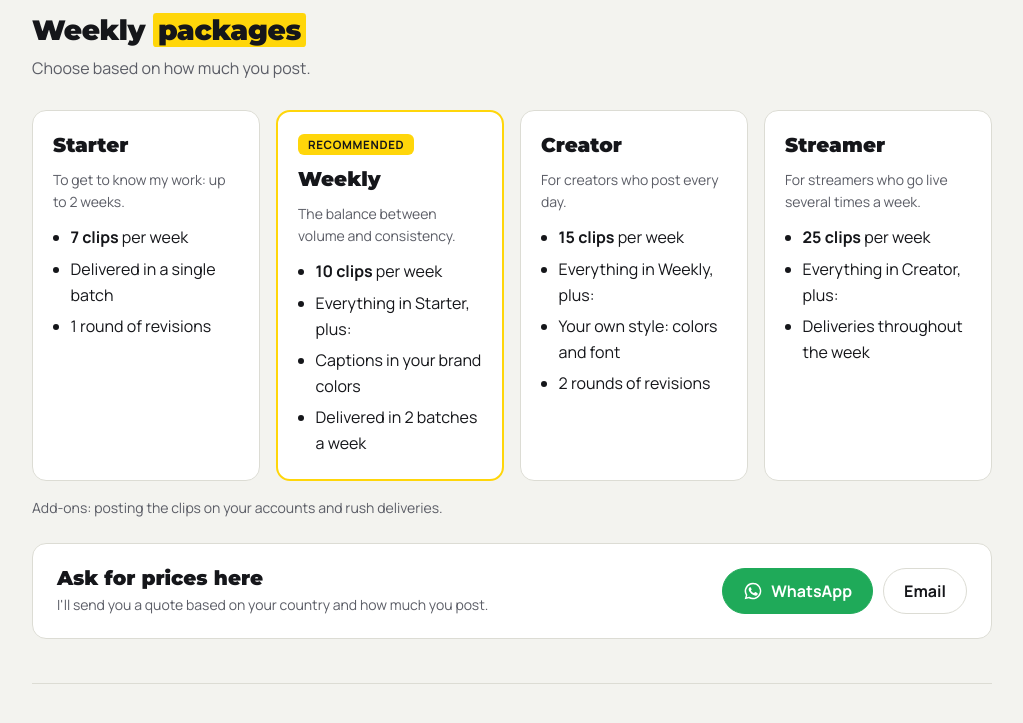
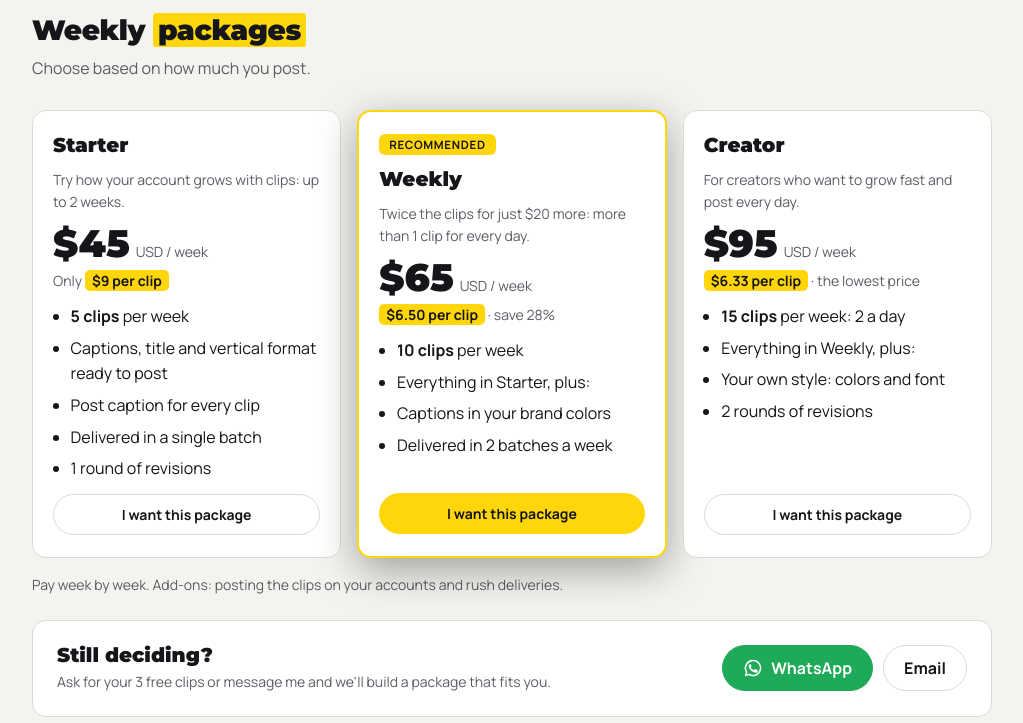
Before and after one commit to ragebaiterclipper/ragebaiterclipper.github.io, a plain HTML site: page index.html in a window 1280 px wide. Shown: the part 3290-4013 px from the top of the page, without its empty margins (128-1151 px from the left). Drawn offline with Linux system fonts and the light colour scheme.

Commit message:
Paquetes con precios: Inicial $45, Semanal $65, Creador $95; sin Streamer
Co-Authored-By: Claude Opus 5.5 <noreply@anthropic.com>

```diff
--- a/index.html
+++ b/index.html
@@ -161,13 +161,23 @@ figure { margin: 0; }
 .wa-flotante svg { width: 30px; height: 30px; }
 
 /* Paquetes */
-.paquetes { display: grid; grid-template-columns: repeat(auto-fit, minmax(220px, 1fr)); gap: 16px; }
+.paquetes { display: grid; grid-template-columns: repeat(auto-fit, minmax(240px, 1fr)); gap: 16px; max-width: 1000px; }
 .paquete { position: relative; display: grid; gap: 12px; align-content: start; background: var(--surface); border: 1px solid var(--line);
            border-radius: var(--radius); padding: 22px 20px; min-width: 0; }
 .paquete.destacado { border: 2px solid var(--caption); }
 .paquete h3 { font: 900 var(--step-1) var(--font-display); margin: 0; }
 .paquete ul { margin: 0; padding-left: 1.1em; display: grid; gap: 6px; }
-.paquete .btn { justify-self: start; font-size: var(--step--1); padding: 8px 16px; }
+.paquete .btn { justify-self: stretch; justify-content: center; text-align: center; font-size: var(--step--1); padding: 10px 16px; margin-top: 4px; }
+.precio { display: flex; align-items: baseline; gap: 6px; }
+.precio .monto { font: 900 2.4rem/1 var(--font-display); }
+.precio .per { font-size: var(--step--1); color: var(--muted); }
+.por-clip { margin: -6px 0 0; font-size: var(--step--1); color: var(--muted); }
+.por-clip b { background: var(--caption); color: var(--caption-ink); padding: 1px 7px; border-radius: 5px; }
+.paquete { display: flex; flex-direction: column; }
+.paquete > .sello { align-self: flex-start; }
+.paquete .btn { margin-top: auto; }
+.paquete.destacado .btn { background: var(--caption); color: var(--caption-ink); border-color: var(--caption); }
+.paquete.destacado { box-shadow: 0 12px 40px rgb(0 0 0 / 0.35); }
 .sello { justify-self: start; font: 700 0.72rem var(--font-body); letter-spacing: 0.06em; text-transform: uppercase;
          background: var(--caption); color: var(--caption-ink); padding: 3px 10px; border-radius: 6px; }
 .nota { margin: 0; font-size: var(--step--1); color: var(--muted); }
@@ -379,49 +389,51 @@ h2 .gratis { padding: 0 0.18em; border-radius: 0.12em; }
     <div class="paquetes">
       <div class="paquete">
         <h3 data-i18n="pq1">Inicial</h3>
-        <p class="nota" data-i18n="pq1-nota">Para conocer mi trabajo: hasta 2 semanas.</p>
+        <p class="nota" data-i18n="pq1-nota">Para probar cómo crece tu cuenta con clips: hasta 2 semanas.</p>
+        <div class="precio"><span class="monto">$45</span><span class="per" data-i18n="pq-per">USD / semana</span></div>
+        <p class="por-clip" data-i18n-html="pq1-clip">Solo <b>$9 por clip</b></p>
         <ul>
-          <li data-i18n-html="pq1a"><b>7 clips</b> por semana</li>
-          <li data-i18n="pq1c">Entrega en un solo envío</li>
+          <li data-i18n-html="pq1a"><b>5 clips</b> por semana</li>
+          <li data-i18n="pq1b">Subtítulos, título y formato vertical listos para subir</li>
+          <li data-i18n="pq1c">Texto para publicar en cada clip</li>
+          <li data-i18n="pq1e">Entrega en un solo envío</li>
           <li data-i18n="pq1d">1 ronda de cambios</li>
         </ul>
+        <a class="btn btn-correo wa-paquete" href="https://wa.me/59175027789" target="_blank" rel="noopener" data-i18n="pq-boton">Quiero este paquete</a>
       </div>
       <div class="paquete destacado">
         <span class="sello" data-i18n="sello">Recomendado</span>
         <h3 data-i18n="pq2">Semanal</h3>
-        <p class="nota" data-i18n="pq2-nota">El equilibrio entre cantidad y constancia.</p>
+        <p class="nota" data-i18n="pq2-nota">El doble de clips por solo $20 más: más de 1 clip para cada día.</p>
+        <div class="precio"><span class="monto">$65</span><span class="per" data-i18n="pq-per">USD / semana</span></div>
+        <p class="por-clip" data-i18n-html="pq2-clip"><b>$6.50 por clip</b> · ahorras 28%</p>
         <ul>
           <li data-i18n-html="pq2a"><b>10 clips</b> por semana</li>
           <li data-i18n="pq2b">Todo lo del Inicial, y además:</li>
           <li data-i18n="pq2c">Subtítulos con los colores de tu marca</li>
           <li data-i18n="pq2d">Entrega en 2 tandas por semana</li>
         </ul>
+        <a class="btn btn-correo wa-paquete" href="https://wa.me/59175027789" target="_blank" rel="noopener" data-i18n="pq-boton">Quiero este paquete</a>
       </div>
       <div class="paquete">
         <h3 data-i18n="pq3">Creador</h3>
-        <p class="nota" data-i18n="pq3-nota">Para quienes publican todos los días.</p>
+        <p class="nota" data-i18n="pq3-nota">Para quienes quieren crecer rápido y publicar todos los días.</p>
+        <div class="precio"><span class="monto">$95</span><span class="per" data-i18n="pq-per">USD / semana</span></div>
+        <p class="por-clip" data-i18n-html="pq3-clip"><b>$6.33 por clip</b> · el precio más bajo</p>
         <ul>
-          <li data-i18n-html="pq3a"><b>15 clips</b> por semana</li>
+          <li data-i18n-html="pq3a"><b>15 clips</b> por semana: 2 por día</li>
           <li data-i18n="pq3b">Todo lo del Semanal, y además:</li>
           <li data-i18n="pq3c">Tu propio estilo: colores y tipografía</li>
           <li data-i18n="pq3d">2 rondas de cambios</li>
         </ul>
-      </div>
-      <div class="paquete">
-        <h3 data-i18n="pq4">Streamer</h3>
-        <p class="nota" data-i18n="pq4-nota">Para quienes transmiten varias veces por semana.</p>
-        <ul>
-          <li data-i18n-html="pq4a"><b>25 clips</b> por semana</li>
-          <li data-i18n="pq4b">Todo lo del Creador, y además:</li>
-          <li data-i18n="pq4c">Entregas a lo largo de la semana</li>
-        </ul>
+        <a class="btn btn-correo wa-paquete" href="https://wa.me/59175027789" target="_blank" rel="noopener" data-i18n="pq-boton">Quiero este paquete</a>
       </div>
     </div>
-    <p class="extra" data-i18n="pq-extra">Aparte: publicación de los clips en tus cuentas y entregas urgentes.</p>
+    <p class="extra" data-i18n="pq-extra">Pagas semana a semana. Aparte: publicación de los clips en tus cuentas y entregas urgentes.</p>
     <div class="precios">
       <div>
-        <h3 data-i18n="pr-titulo">Consulta precios aquí</h3>
-        <p data-i18n="pr-texto">Te paso la cotización según tu país y cuánto publicas.</p>
+        <h3 data-i18n="pr-titulo">¿Aún no te decides?</h3>
+        <p data-i18n="pr-texto">Pide tus 3 clips gratis o escríbeme y armamos un paquete a tu medida.</p>
       </div>
       <div class="precios-contacto">
         <a class="btn btn-wa wa-precio" href="https://wa.me/59175027789" target="_blank" rel="noopener">
@@ -524,16 +536,18 @@ h2 .gratis { padding: 0 0.18em; border-radius: 0.12em; }
       "h-paquetes": 'Weekly <span class="hl">packages</span>',
       "sub-paquetes": "Choose based on how much you post.",
       sello: "Recommended",
-      pq1: "Starter", "pq1-nota": "To get to know my work: up to 2 weeks.",
-      pq1a: "<b>7 clips</b> per week", pq1c: "Delivered in a single batch", pq1d: "1 round of revisions",
-      pq2: "Weekly", "pq2-nota": "The balance between volume and consistency.",
+      pq1: "Starter", "pq1-nota": "Try how your account grows with clips: up to 2 weeks.",
+      "pq-per": "USD / week", "pq-boton": "I want this package",
+      "pq1-clip": "Only <b>$9 per clip</b>",
+      pq1a: "<b>5 clips</b> per week", pq1b: "Captions, title and vertical format ready to post", pq1c: "Post caption for every clip", pq1e: "Delivered in a single batch", pq1d: "1 round of revisions",
+      pq2: "Weekly", "pq2-nota": "Twice the clips for just $20 more: more than 1 clip for every day.",
+      "pq2-clip": "<b>$6.50 per clip</b> · save 28%",
       pq2a: "<b>10 clips</b> per week", pq2b: "Everything in Starter, plus:", pq2c: "Captions in your brand colors", pq2d: "Delivered in 2 batches a week",
-      pq3: "Creator", "pq3-nota": "For creators who post every day.",
-      pq3a: "<b>15 clips</b> per week", pq3b: "Everything in Weekly, plus:", pq3c: "Your own style: colors and font", pq3d: "2 rounds of revisions",
-      pq4: "Streamer", "pq4-nota": "For streamers who go live several times a week.",
-      pq4a: "<b>25 clips</b> per week", pq4b: "Everything in Creator, plus:", pq4c: "Deliveries throughout the week",
-      "pq-extra": "Add-ons: posting the clips on your accounts and rush deliveries.",
-      "pr-titulo": "Ask for prices here", "pr-texto": "I'll send you a quote based on your country and how much you post.", "pr-correo": "Email",
+      pq3: "Creator", "pq3-nota": "For creators who want to grow fast and post every day.",
+      "pq3-clip": "<b>$6.33 per clip</b> · the lowest price",
+      pq3a: "<b>15 clips</b> per week: 2 a day", pq3b: "Everything in Weekly, plus:", pq3c: "Your own style: colors and font", pq3d: "2 rounds of revisions",
+      "pq-extra": "Pay week by week. Add-ons: posting the clips on your accounts and rush deliveries.",
+      "pr-titulo": "Still deciding?", "pr-texto": "Ask for your 3 free clips or message me and we'll build a package that fits you.", "pr-correo": "Email",
       "h-sobre": 'About <span class="hl">me</span>',
       sobre1: "I'm Ariel, a vertical clip editor based in Bolivia. You work directly with me, no middlemen: the person who edits your videos is the one who answers you.",
       sobre2: "Working from Bolivia lets me charge less than most editors without lowering the quality: I'd rather you judge me by the results.",
@@ -591,14 +605,21 @@ h2 .gratis { padding: 0 0.18em; border-radius: 0.12em; }
     en: "Hi Ariel, I saw your page and I'd like my 3 free sample clips."
   };
   var MENSAJE_PRECIO = {
-    es: "Hola Ariel, vi tu página y quiero consultar los precios de los paquetes.",
-    en: "Hi Ariel, I saw your page and I'd like to ask about your package prices."
+    es: "Hola Ariel, vi tu página y quiero consultar por un paquete a mi medida.",
+    en: "Hi Ariel, I saw your page and I'd like to ask about a custom package."
   };
   function actualizarWhatsApp(lang) {
     var url = "https://wa.me/59175027789?text=" + encodeURIComponent(MENSAJE_WA[lang] || MENSAJE_WA.es);
     document.querySelectorAll("a.wa").forEach(function (a) { a.href = url; });
     document.querySelectorAll("a.wa-precio").forEach(function (a) {
       a.href = "https://wa.me/59175027789?text=" + encodeURIComponent(MENSAJE_PRECIO[lang] || MENSAJE_PRECIO.es);
+    });
+    // cada paquete abre el chat diciendo cual quiere
+    document.querySelectorAll("a.wa-paquete").forEach(function (a) {
+      var nombre = a.closest(".paquete").querySelector("h3").textContent;
+      var txt = lang === "en" ? "Hi Ariel, I saw your page and I want the " + nombre + " package."
+                              : "Hola Ariel, vi tu página y quiero el paquete " + nombre + ".";
+      a.href = "https://wa.me/59175027789?text=" + encodeURIComponent(txt);
     });
   }
 
```
